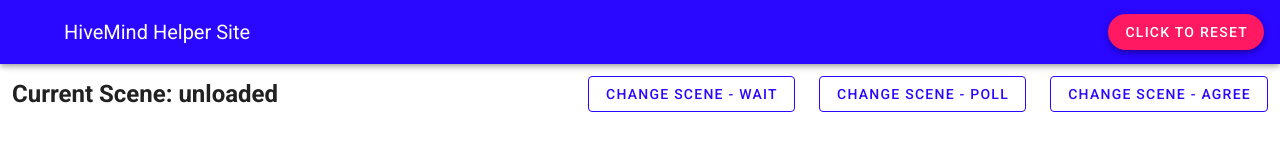
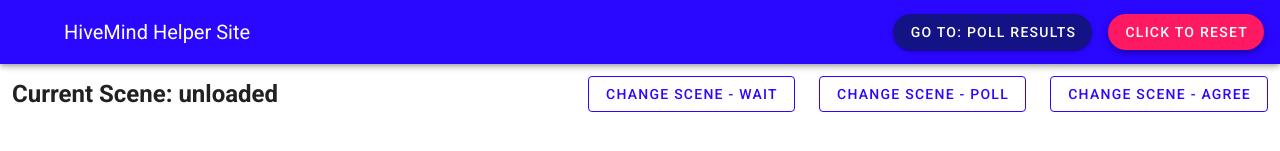
Before and after one commit to jmedelson/hive-site, a Vue app: page / in a window 1280 px wide. Shown: the top 151 px of the page. Built offline with nearby package versions, Linux system fonts and the light colour scheme; no server answers.

Commit message:
added psudo page for vote history view

```diff
--- a/src/App.vue
+++ b/src/App.vue
@@ -16,6 +16,7 @@
 
         <v-toolbar-title> HiveMind Helper Site </v-toolbar-title>
         <v-spacer></v-spacer>
+        <v-btn color="#141386" rounded v-on:click="changeScene()" class="mr-4">Go to: {{scene}}</v-btn>
         <v-btn
             color="#ff1862"
             elevation="4"
@@ -26,7 +27,8 @@
 
     <v-main>
       <v-container fluid>
-        <HelloWorld :key="childKey"/>
+        <HelloWorld :key="childKey" v-if="display"/>
+        <VoteHistory v-else/>
       </v-container>
     </v-main>
   </v-app>
@@ -34,6 +36,7 @@
 
 <script>
 import HelloWorld from './components/HelloWorld';
+import VoteHistory from './components/VoteHistory';
 import TestService from './services/TestService.js';
 
 export default {
@@ -41,11 +44,14 @@ export default {
 
   components: {
     HelloWorld,
+    VoteHistory,
   },
 
   data: () => ({
     //
     childKey:0,
+    scene:"Poll Results",
+    display:true
   }),
   methods: {
     async sendReset(){
@@ -60,6 +66,15 @@ export default {
         }).bind(this)
       )
     },
+    changeScene(){
+      if(this.display){
+        this.display = false
+        this.scene= "Home"
+      }else{
+        this.display = true
+        this.scene= "Poll Results"
+      }
+    }
   }
 };
 </script>
--- /dev/null
+++ b/src/components/VoteHistory.vue
@@ -0,0 +1,28 @@
+<template>
+    <div>
+        <H1>New vue view</H1>
+    </div>
+</template>
+<script>
+// import TestService from '../services/TestService.js';
+export default {
+    name: 'VoteHistory',
+    props: {
+        msg: String
+    },
+    data(){
+        return{
+            test:0
+        }
+    },
+    created() {
+
+    },
+    methods: {
+
+    },
+}
+</script>
+<style scoped>
+
+</style>
```
